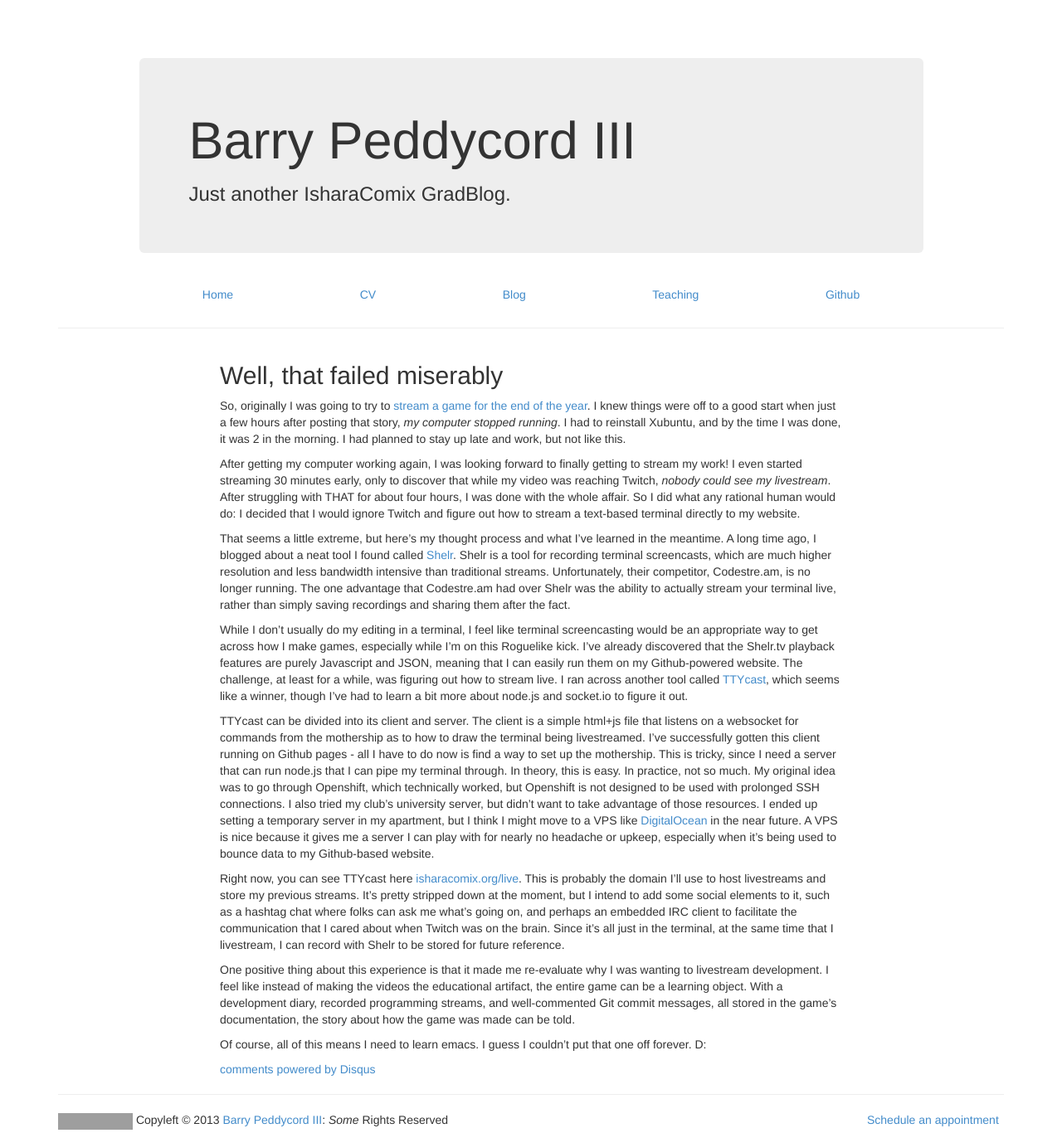
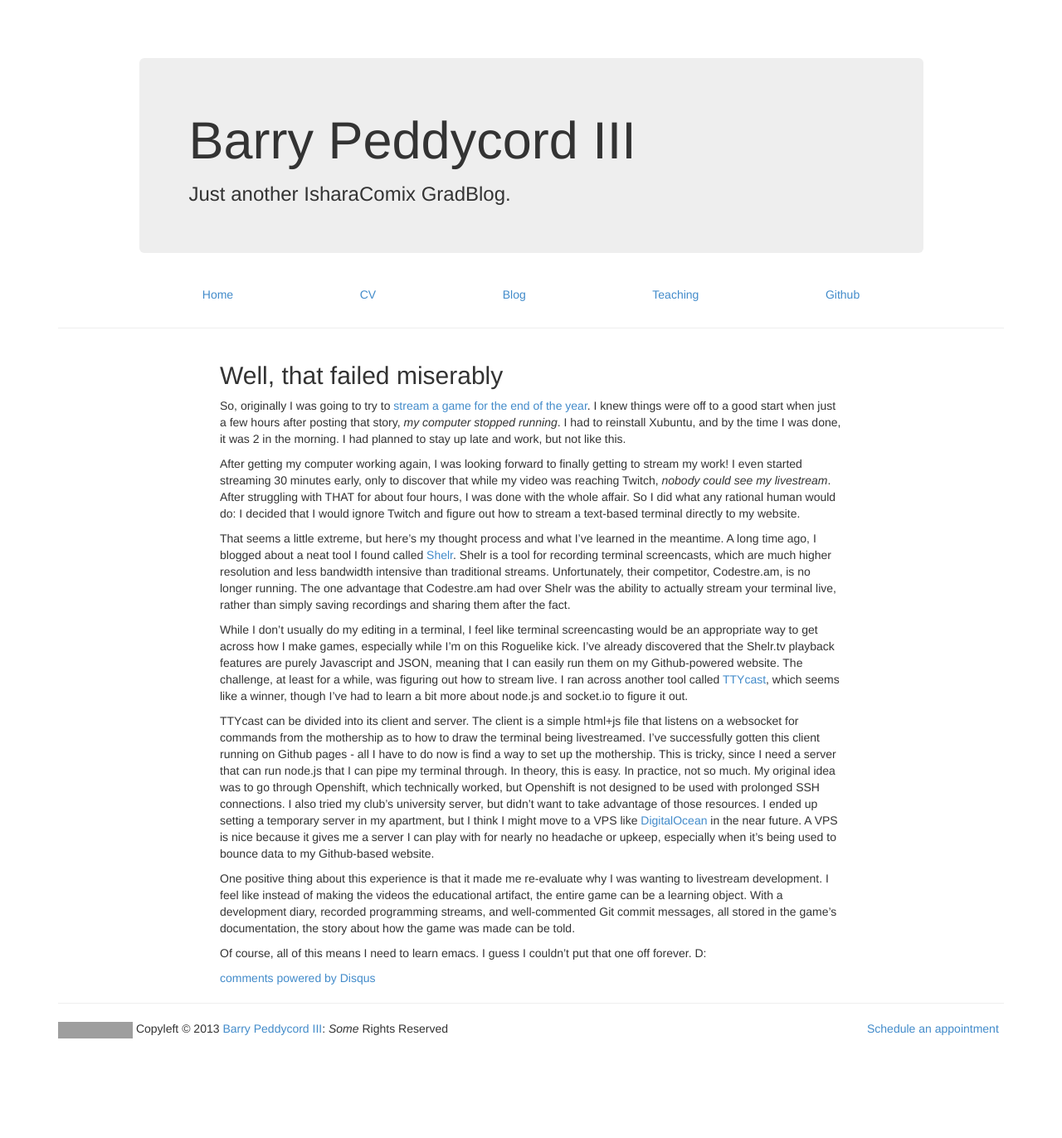
Before and after one commit to isharacomix/oldsite, a Jekyll site: the page built from _posts/2013-12-28-well-that-failed-miserably.md, in a window 1280 px wide. Shown: the whole page at 83% size. Built offline with Jekyll 4.4.1, drawn with Linux system fonts in a browser that asks for light colours; comment, search, counter and statistics services are not loaded; after the commit the page ends 1262 px from its top, so only the background shows below that; grey boxes are pictures that could not be loaded.

Commit message:
Removing dead link

```diff
--- a/_posts/2013-12-28-well-that-failed-miserably.md
+++ b/_posts/2013-12-28-well-that-failed-miserably.md
@@ -12,8 +12,6 @@ While I don't usually do my editing in a terminal, I feel like terminal screenca
 
 TTYcast can be divided into its client and server. The client is a simple html+js file that listens on a websocket for commands from the mothership as to how to draw the terminal being livestreamed. I've successfully gotten this client running on Github pages - all I have to do now is find a way to set up the mothership. This is tricky, since I need a server that can run node.js that I can pipe my terminal through. In theory, this is easy. In practice, not so much. My original idea was to go through Openshift, which technically worked, but Openshift is not designed to be used with prolonged SSH connections. I also tried my club's university server, but didn't want to take advantage of those resources. I ended up setting a temporary server in my apartment, but I think I might move to a VPS like [DigitalOcean](https://www.digitalocean.com) in the near future. A VPS is nice because it gives me a server I can play with for nearly no headache or upkeep, especially when it's being used to bounce data to my Github-based website.
 
-Right now, you can see TTYcast here [isharacomix.org/live](http://isharacomix.org/live). This is probably the domain I'll use to host livestreams and store my previous streams. It's pretty stripped down at the moment, but I intend to add some social elements to it, such as a hashtag chat where folks can ask me what's going on, and perhaps an embedded IRC client to facilitate the communication that I cared about when Twitch was on the brain. Since it's all just in the terminal, at the same time that I livestream, I can record with Shelr to be stored for future reference.
-
 One positive thing about this experience is that it made me re-evaluate why I was wanting to livestream development. I feel like instead of making the videos the educational artifact, the entire game can be a learning object. With a development diary, recorded programming streams, and well-commented Git commit messages, all stored in the game's documentation, the story about how the game was made can be told.
 
 Of course, all of this means I need to learn emacs. I guess I couldn't put that one off forever. D:
```
